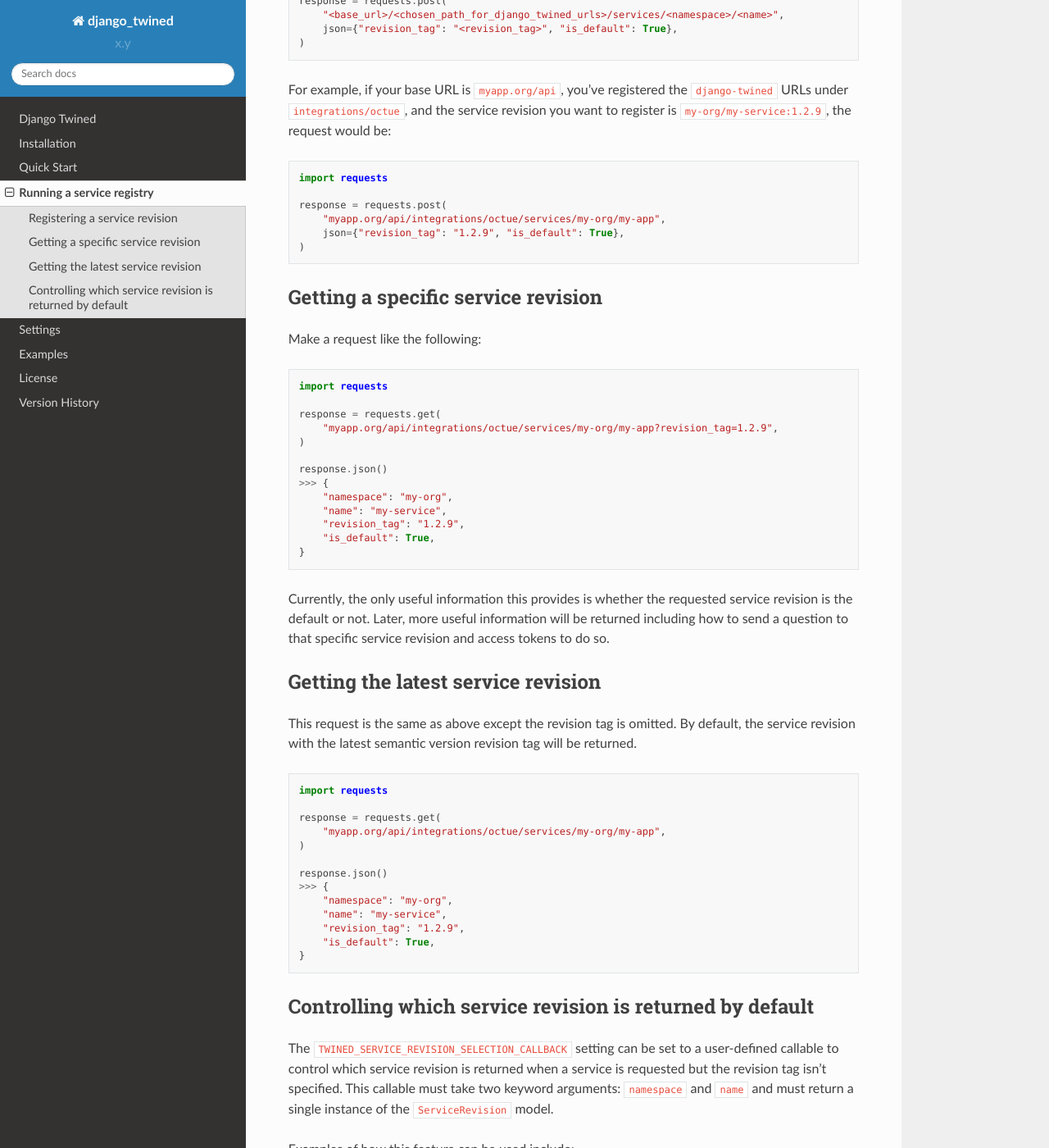
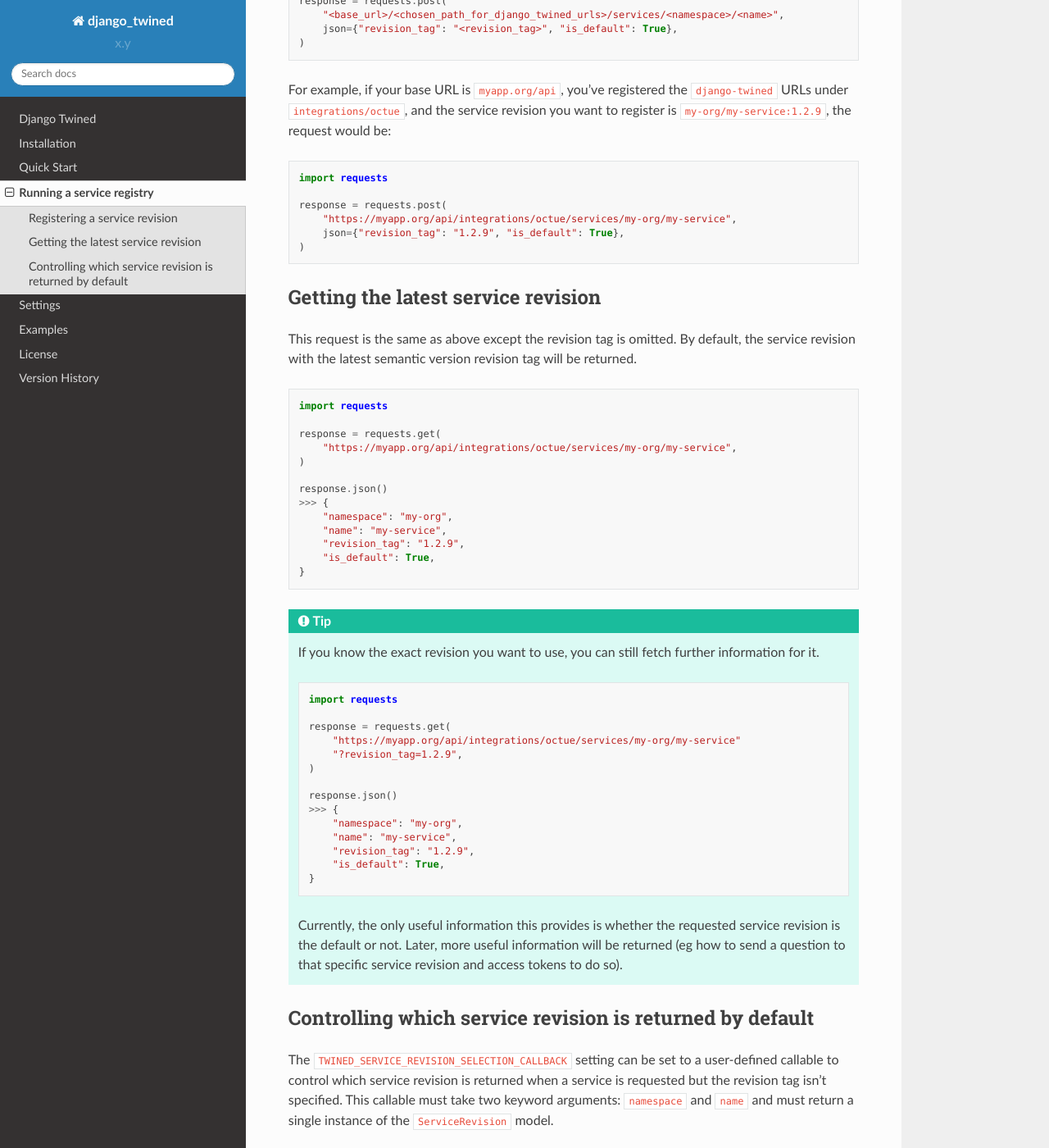
Before and after one commit to octue/django-twined, a Sphinx documentation site: the page built from docs/source/service_revisions.rst, in a window 1280 px wide and 1400 px high, scrolled down 389 px. Shown: the whole window at 82% size. Built offline with Sphinx 7.4.7 and the Read the Docs theme 2.0.0, drawn with Linux system fonts in a browser that asks for light colours; some of the changed lines change nothing that is shown; some of the changed text lies outside the part shown.

Commit message:
DOC: Improve docs

```diff
--- a/docs/source/service_revisions.rst
+++ b/docs/source/service_revisions.rst
@@ -4,7 +4,7 @@
 Running a service registry
 ==========================
 Once the :ref:`services endpoint <adding_services_endpoint>` has been added, your app can be used as a service registry -
-i.e. service revisions can be registered and requested from it.
+ie service revisions can be registered and requested from it.
 
 Registering a service revision
 ==============================
@@ -28,33 +28,9 @@ be:
     import requests
 
     response = requests.post(
-        "myapp.org/api/integrations/octue/services/my-org/my-app",
+        "https://myapp.org/api/integrations/octue/services/my-org/my-service",
         json={"revision_tag": "1.2.9", "is_default": True},
     )
-
-Getting a specific service revision
-===================================
-Make a request like the following:
-
-.. code-block:: python
-
-    import requests
-
-    response = requests.get(
-        "myapp.org/api/integrations/octue/services/my-org/my-app?revision_tag=1.2.9",
-    )
-
-    response.json()
-    >>> {
-        "namespace": "my-org",
-        "name": "my-service",
-        "revision_tag": "1.2.9",
-        "is_default": True,
-    }
-
-Currently, the only useful information this provides is whether the requested service revision is the default or not.
-Later, more useful information will be returned including how to send a question to that specific service revision and
-access tokens to do so.
 
 Getting the latest service revision
 ===================================
@@ -66,7 +42,7 @@ semantic version revision tag will be returned.
     import requests
 
     response = requests.get(
-        "myapp.org/api/integrations/octue/services/my-org/my-app",
+        "https://myapp.org/api/integrations/octue/services/my-org/my-service",
     )
 
     response.json()
@@ -76,6 +52,31 @@ semantic version revision tag will be returned.
         "revision_tag": "1.2.9",
         "is_default": True,
     }
+
+.. tip::
+
+    If you know the exact revision you want to use, you can still fetch further information for it.
+
+    .. code-block:: python
+
+        import requests
+
+        response = requests.get(
+            "https://myapp.org/api/integrations/octue/services/my-org/my-service"
+            "?revision_tag=1.2.9",
+        )
+
+        response.json()
+        >>> {
+            "namespace": "my-org",
+            "name": "my-service",
+            "revision_tag": "1.2.9",
+            "is_default": True,
+        }
+
+    Currently, the only useful information this provides is whether the requested service revision is the default or not.
+    Later, more useful information will be returned (eg how to send a question to that specific service revision and
+    access tokens to do so).
 
 Controlling which service revision is returned by default
 =========================================================
@@ -89,3 +90,6 @@ Examples of how this feature can be used include:
 - Returning certain service revisions based on the request or the requester
 - Controlling the availability of beta versions of services
 - Other custom routing of questions to services
+
+`Click here <https://github.com/octue/django-twined/blob/main/django_twined/utils/versions.py#L5>`_ to see the default
+callable as an example.
```
